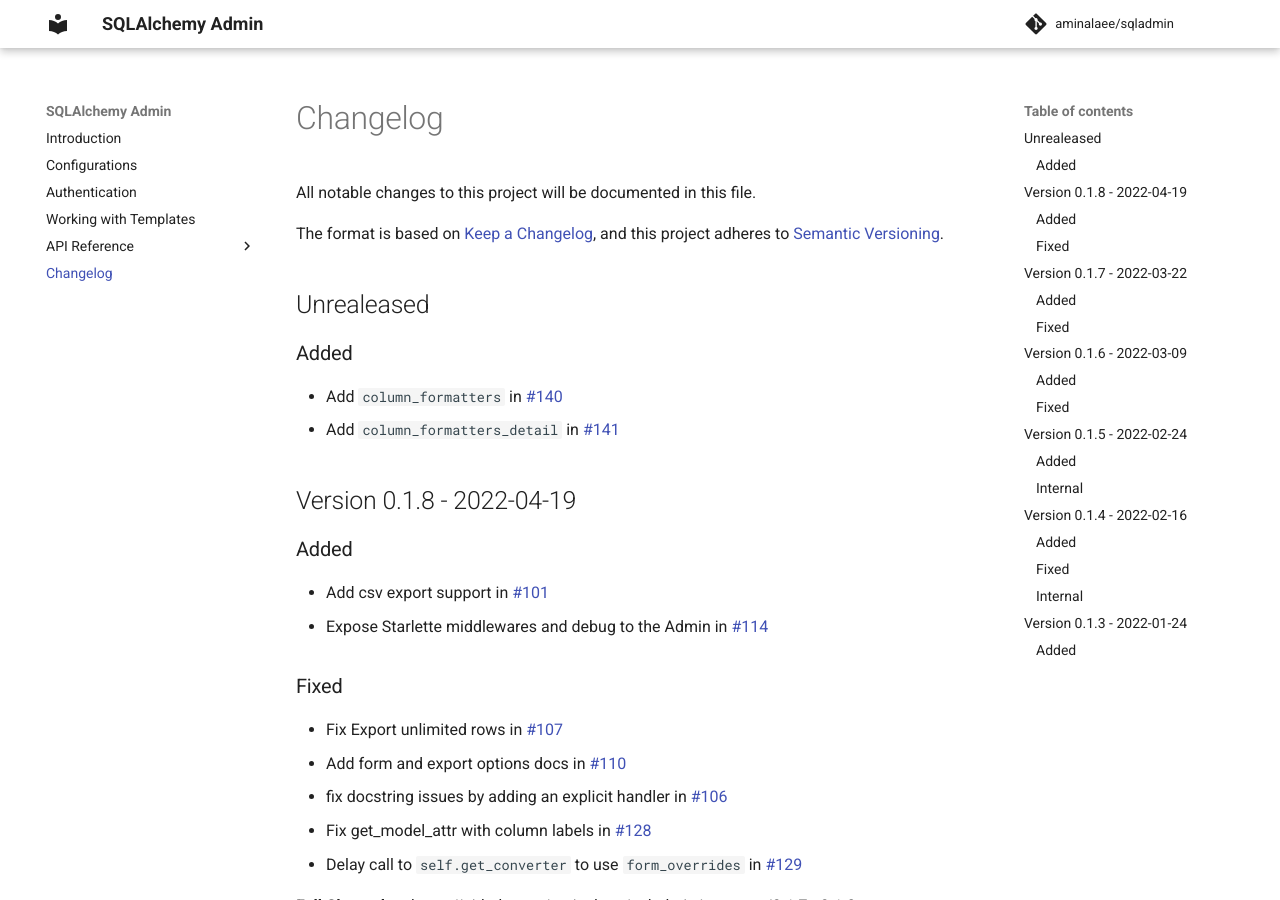
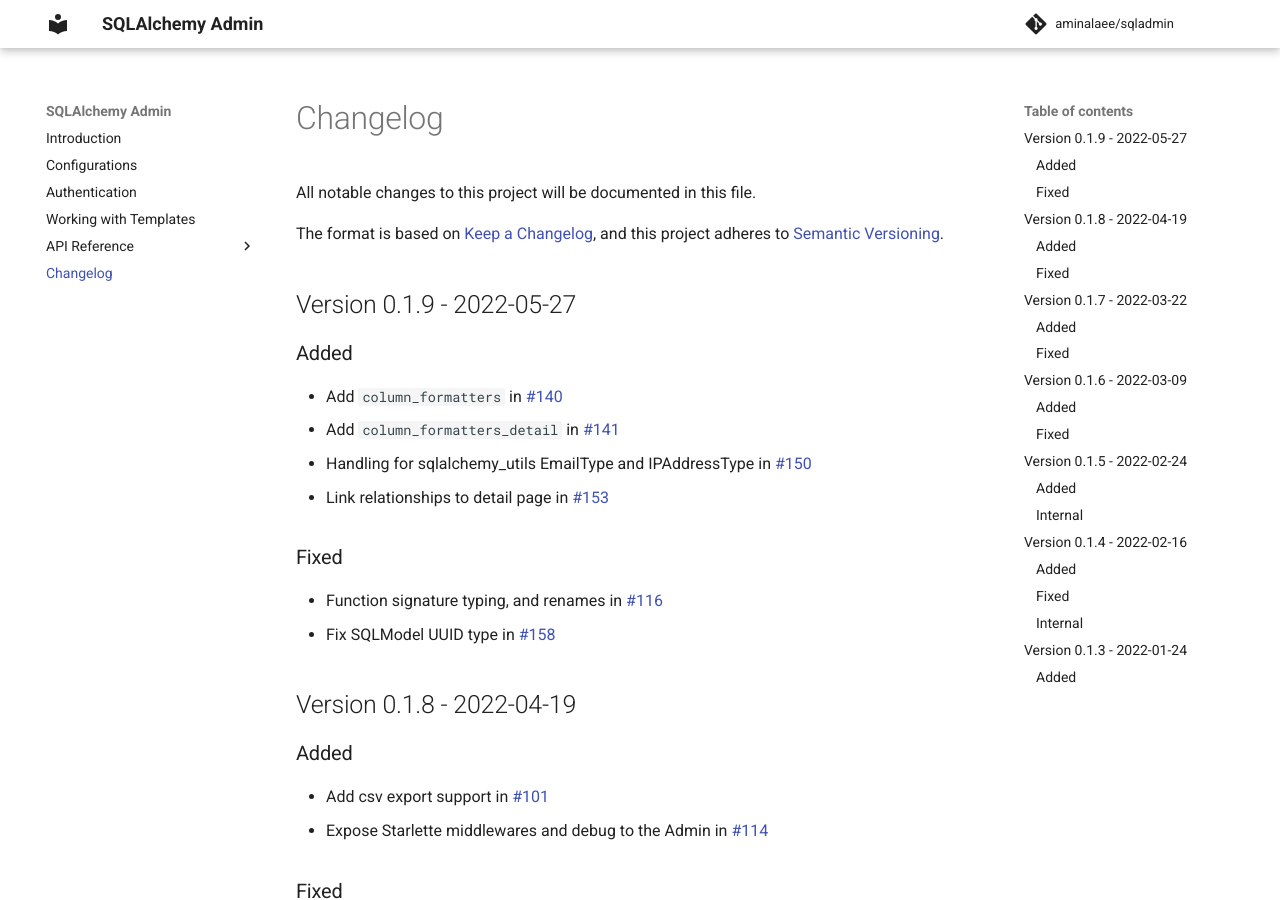
Before and after one commit to aminalaee/sqladmin, an MkDocs documentation site: the page built from docs/changelog.md, in a window 1280 px wide and 900 px high. Built offline with MkDocs 1.6.1 and Material for MkDocs 9.7.7, drawn with Linux system fonts in a browser that asks for light colours; comment, search, counter and statistics services are not loaded.

Commit message:
Version 0.1.9 (#154)

```diff
--- a/docs/changelog.md
+++ b/docs/changelog.md
@@ -4,12 +4,19 @@
 The format is based on [Keep a Changelog](https://keepachangelog.com/en/1.0.0/),
 and this project adheres to [Semantic Versioning](https://semver.org/spec/v2.0.0.html).
 
-## Unrealeased
+## Version 0.1.9 - 2022-05-27
 
 ### Added
 
 * Add `column_formatters` in [#140](https://github.com/aminalaee/sqladmin/pull/140)
 * Add `column_formatters_detail` in [#141](https://github.com/aminalaee/sqladmin/pull/141)
+* Handling for sqlalchemy_utils EmailType and IPAddressType in [#150](https://github.com/aminalaee/sqladmin/pull/150)
+* Link relationships to detail page in [#153](https://github.com/aminalaee/sqladmin/pull/153)
+
+### Fixed
+
+* Function signature typing, and renames in [#116](https://github.com/aminalaee/sqladmin/pull/116)
+* Fix SQLModel UUID type in [#158](https://github.com/aminalaee/sqladmin/pull/158)
 
 ## Version 0.1.8 - 2022-04-19
 
--- a/setup.cfg
+++ b/setup.cfg
@@ -1,6 +1,6 @@
 [metadata]
 name = sqladmin
-version = 0.1.8
+version = 0.1.9
 author = Amin Alaee
 author_email = mohammadamin.alaee@gmail.com
 description = Admin interface for SQLAlchemy.
--- a/sqladmin/__init__.py
+++ b/sqladmin/__init__.py
@@ -1,7 +1,7 @@
 from sqladmin.application import Admin
 from sqladmin.models import ModelAdmin
 
-__version__ = "0.1.8"
+__version__ = "0.1.9"
 
 __all__ = [
     "Admin",
```
Also changed, not shown: CHANGELOG.md (+10 -3 lines).
